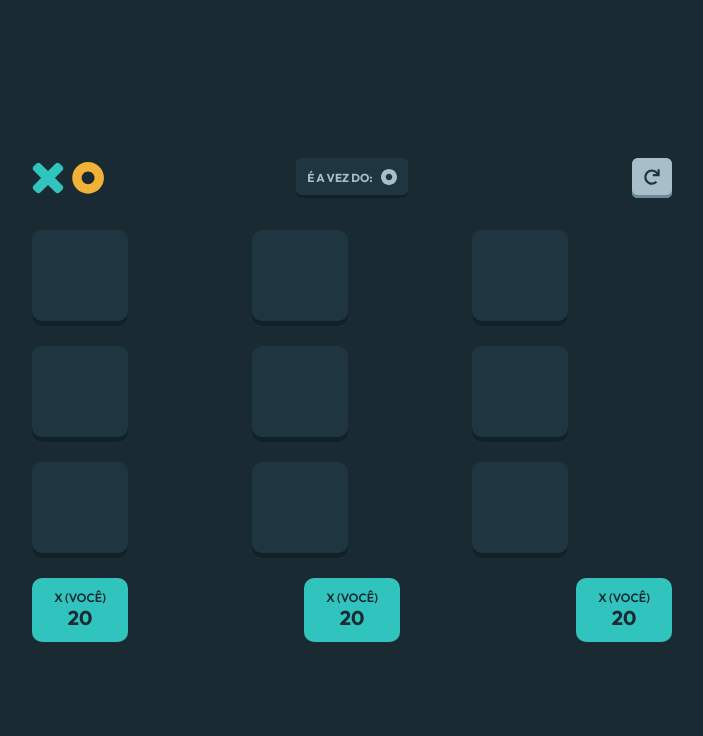
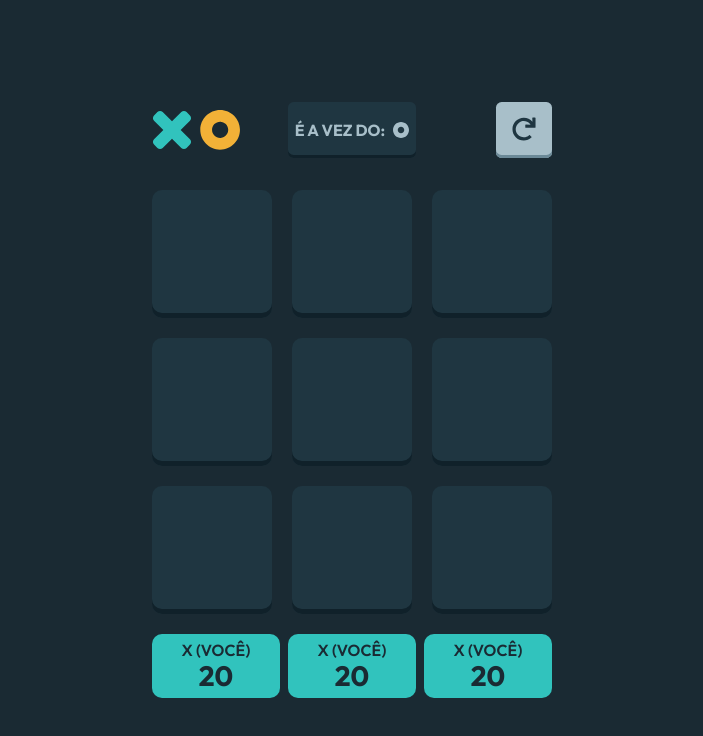
Before and after one commit to natcurti/tic-tac-toe, a React (Vite) app: page /new-game in a window 1280 px wide. Shown: the top 736 px of the page, without its empty margins (288-991 px from the left). Built offline with nearby package versions, Linux system fonts and the light colour scheme.

Commit message:
Adjust media queries for game page

```diff
--- a/src/components/ComponentsCommon/Logo/index.tsx
+++ b/src/components/ComponentsCommon/Logo/index.tsx
@@ -11,6 +11,13 @@ const ContainerStyled = styled.div`
     width: 2rem;
     height: 2rem;
   }
+
+  @media (min-width: 480px) {
+    img {
+      width: 2.5rem;
+      height: 2.5rem;
+    }
+  }
 `;
 
 export const Logo = () => {
--- a/src/components/ComponentsGamePage/ButtonRestart/index.tsx
+++ b/src/components/ComponentsGamePage/ButtonRestart/index.tsx
@@ -5,6 +5,10 @@ const ButtonContainer = styled.div`
   width: 4.5rem;
   display: flex;
   justify-content: end;
+
+  @media (min-width: 480px) {
+    width: 5.5rem;
+  }
 `;
 
 const Button = styled.button`
@@ -14,6 +18,16 @@ const Button = styled.button`
   border-radius: 0.35rem;
   background-color: var(--off-white);
   box-shadow: inset 0px -3px 0px 0px rgb(107, 137, 151);
+
+  @media (min-width: 480px) {
+    width: 3.5rem;
+    height: 3.5rem;
+
+    img {
+      width: 1.5rem;
+      height: 1.5rem;
+    }
+  }
 `;
 
 export const ButtonRestart = () => {
--- a/src/components/ComponentsGamePage/CardResults/index.tsx
+++ b/src/components/ComponentsGamePage/CardResults/index.tsx
@@ -27,6 +27,30 @@ const CardResultsContainer = styled.div`
     font-weight: 700;
     font-size: 1.25rem;
   }
+
+  @media (min-width: 480px) {
+    width: 7rem;
+
+    h2 {
+      font-size: 0.875rem;
+    }
+
+    p {
+      font-size: 1.5rem;
+    }
+  }
+
+  @media (min-width: 768px) {
+    width: 8rem;
+
+    h2 {
+      font-size: 1rem;
+    }
+
+    p {
+      font-size: 1.75rem;
+    }
+  }
 `;
 
 export const CardResults = () => {
--- a/src/components/ComponentsGamePage/CardTurn/index.tsx
+++ b/src/components/ComponentsGamePage/CardTurn/index.tsx
@@ -19,9 +19,23 @@ const CardTurnContainer = styled.div`
     text-transform: uppercase;
   }
 
-  img {
-    width: 1rem;
-    height: 1rem;
+  div {
+    display: grid;
+    place-items: center;
+
+    img {
+      width: 1rem;
+      height: 1rem;
+    }
+  }
+
+  @media (min-width: 480px) {
+    width: 8rem;
+    height: 3.5rem;
+
+    p {
+      font-size: 1rem;
+    }
   }
 `;
 
--- a/src/components/ComponentsGamePage/GameBoard/CardGame/index.tsx
+++ b/src/components/ComponentsGamePage/GameBoard/CardGame/index.tsx
@@ -6,6 +6,16 @@ const CardGameContainer = styled.div`
   background-color: var(--medium-gray);
   box-shadow: inset 0px -5px 0px 0px rgb(16, 33, 42);
   border-radius: 0.625rem;
+
+  @media (min-width: 480px) {
+    width: 7rem;
+    height: 7rem;
+  }
+
+  @media (min-width: 768px) {
+    width: 7.5rem;
+    height: 8rem;
+  }
 `;
 
 export const CardGame = () => {
--- a/src/components/ComponentsGamePage/GameBoard/index.tsx
+++ b/src/components/ComponentsGamePage/GameBoard/index.tsx
@@ -3,10 +3,18 @@ import { CardGame } from "./CardGame";
 
 const GameBoardContainer = styled.div`
   display: grid;
-  grid-template-columns: repeat(3, 1fr);
+  grid-template-columns: repeat(3, 6rem);
   justify-content: space-between;
   gap: 1.25rem;
   width: 100%;
+
+  @media (min-width: 480px) {
+    grid-template-columns: repeat(3, 7rem);
+  }
+
+  @media (min-width: 768px) {
+    grid-template-columns: repeat(3, 7.5rem);
+  }
 `;
 
 export const GameBoard = () => {
--- a/src/globalStyle.tsx
+++ b/src/globalStyle.tsx
@@ -36,30 +36,19 @@ body {
 	font-family: "Outfit", sans-serif;
 	background-color: var(--dark-gray);
 	color: var(--off-white);
-	height: 100vh;
+	min-height: 100vh;
 	display: flex;
 	justify-content: center;
 	align-items: center;
 }
 
 #root{
+	padding: 1rem;
+	box-sizing: border-box;
 	display: flex;
 	flex-direction: column;
 	align-items: center;
 	gap: 2rem;
-	width: 20.5rem;
-}
-
-@media(min-width: 480px){
-	#root{
-		width: 28.75rem;
-	}
-}
-
-@media(min-width: 768px){
-	#root{
-		width: 40rem;
-	}
 }
 `;
 
```
